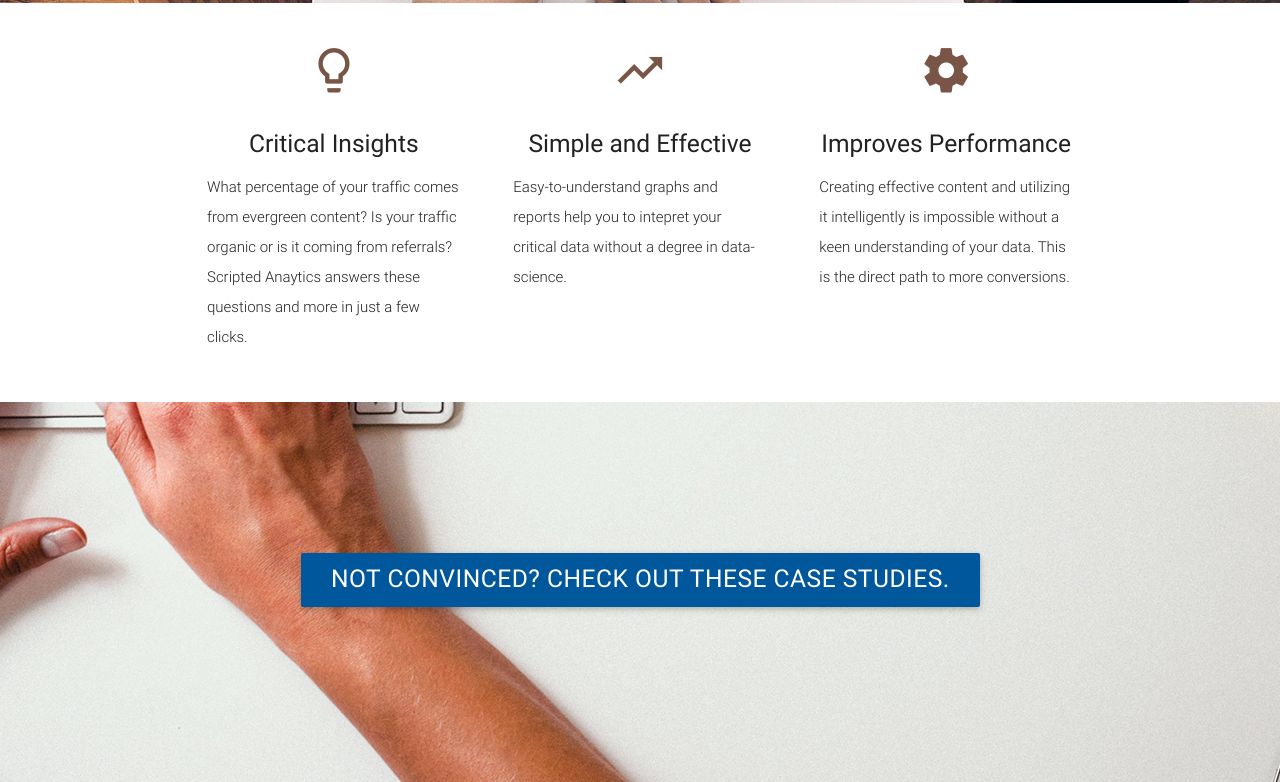
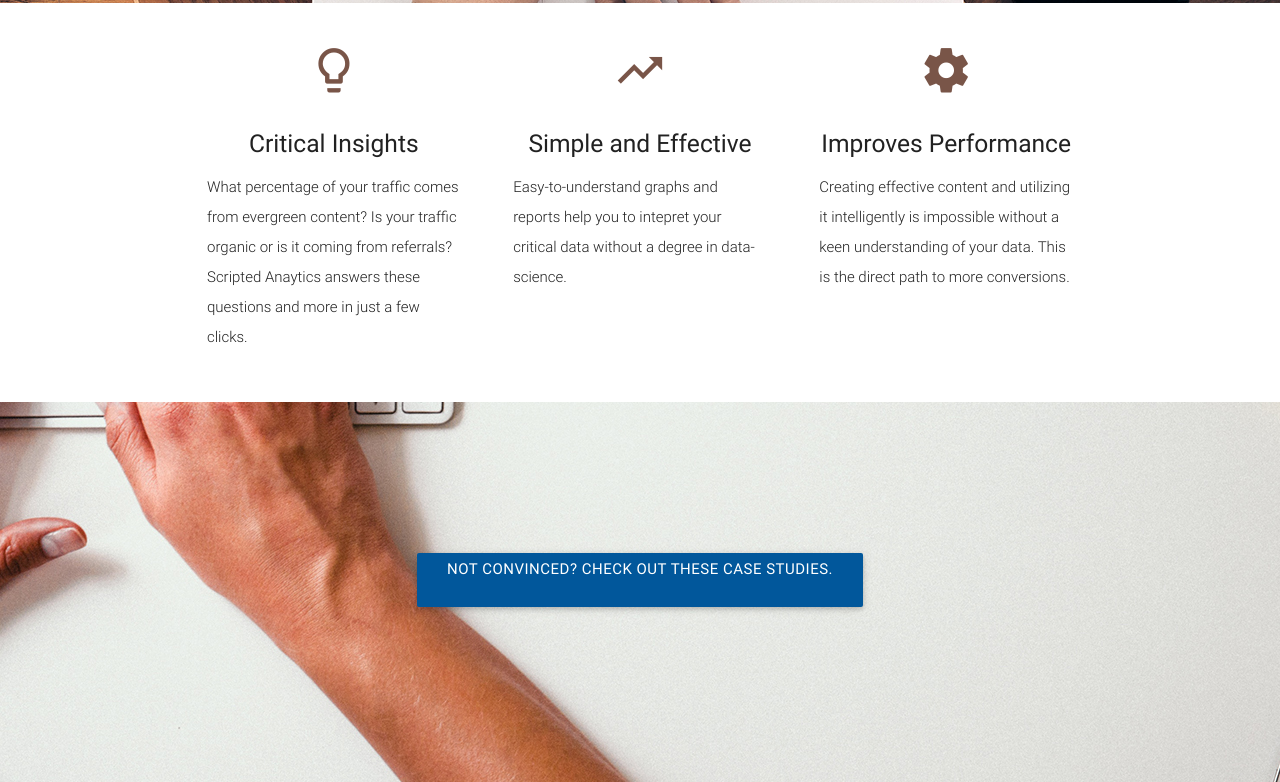
Before and after one commit to aggriffith/aggriffith.github.io, a plain HTML site: page index.html in a window 1280 px wide. Shown: the part 1051-1833 px from the top of the page. Drawn offline with nearby package versions, Linux system fonts and the light colour scheme.

Commit message:
Update index.html

```diff
--- a/index.html
+++ b/index.html
@@ -114,7 +114,7 @@
       <div class="container">
         <div class="row center">
           <div class="row center">
-          <a href="http://growthmarketingconf.com/content-analytics-the-formula-for-creating-a-successful-blog/" id="download-button" class="btn-large waves-effect waves-light light-blue darken-4"><h5>Not Convinced? Check out these Case Studies.</h5></a>
+          <a href="http://growthmarketingconf.com/content-analytics-the-formula-for-creating-a-successful-blog/" id="download-button" class="btn-large waves-effect waves-light light-blue darken-4"><h6>Not Convinced? Check out these Case Studies.</h6></a>
         </div>
         </div>
       </div>
```
